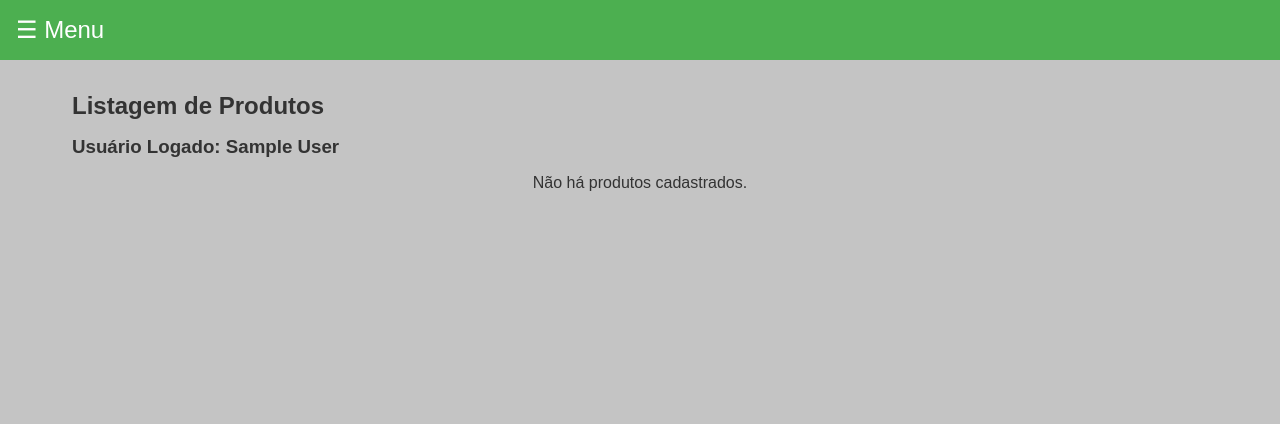
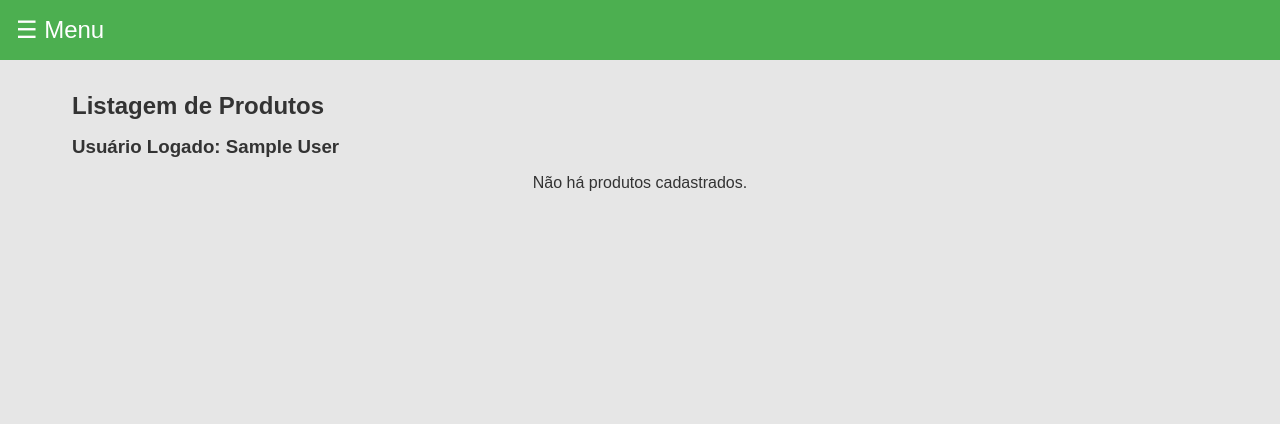
Before and after one commit to juliagpeter/ArteNet, a PHP site: page /views/index.php in a window 1280 px wide. Shown: the top 424 px of the page. Run offline with PHP 8.4, Linux system fonts and the light colour scheme; the visitor is signed in with stand-in values (Sample User, id 1); data that the repository does not hold is empty.

Commit message:
background

```diff
--- a/styles/form.css
+++ b/styles/form.css
@@ -11,7 +11,7 @@ main {
     justify-content: center;
     align-items: center;
     height: 100vh;
-    background-color: #c4c4c4;
+    background-color: #e6e6e6;
 }
 
 /* header */
--- a/styles/gerenciar.css
+++ b/styles/gerenciar.css
@@ -10,7 +10,7 @@ main {
     flex-direction: column;
     align-items: center;
     padding: 20px;
-    background-color: #c4c4c4;
+    background-color: #e6e6e6;
 }
 
 header {
--- a/styles/listagens.css
+++ b/styles/listagens.css
@@ -7,7 +7,7 @@
 }
 
 body {
-    background-color: #c4c4c4;
+    background-color: #e6e6e6;
     color: #333;
 }
 
--- a/styles/mostrarPessoa.css
+++ b/styles/mostrarPessoa.css
@@ -7,7 +7,7 @@
 }
 
 body {
-    background-color: #c4c4c4;
+    background-color: #e6e6e6;
     color: #333;
 }
 
```
